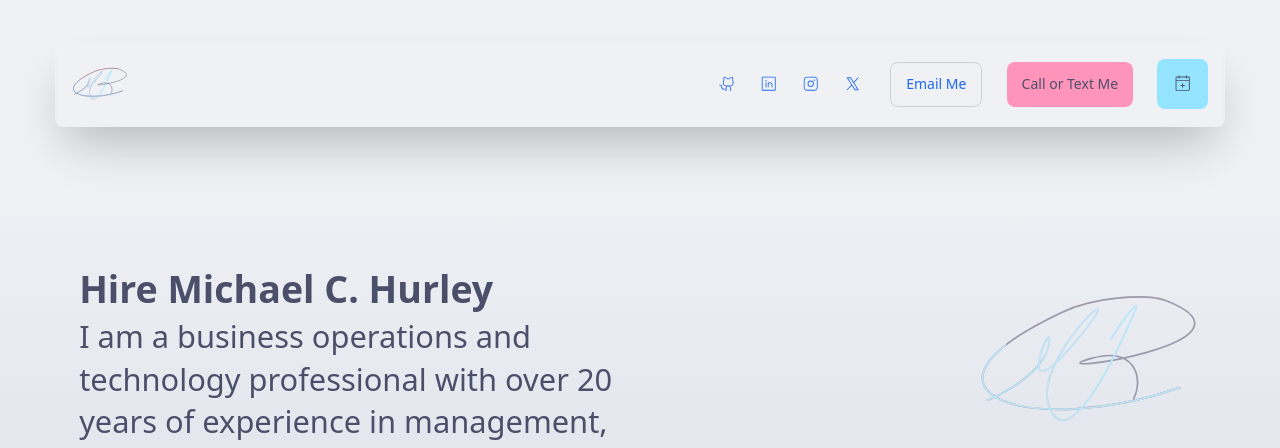
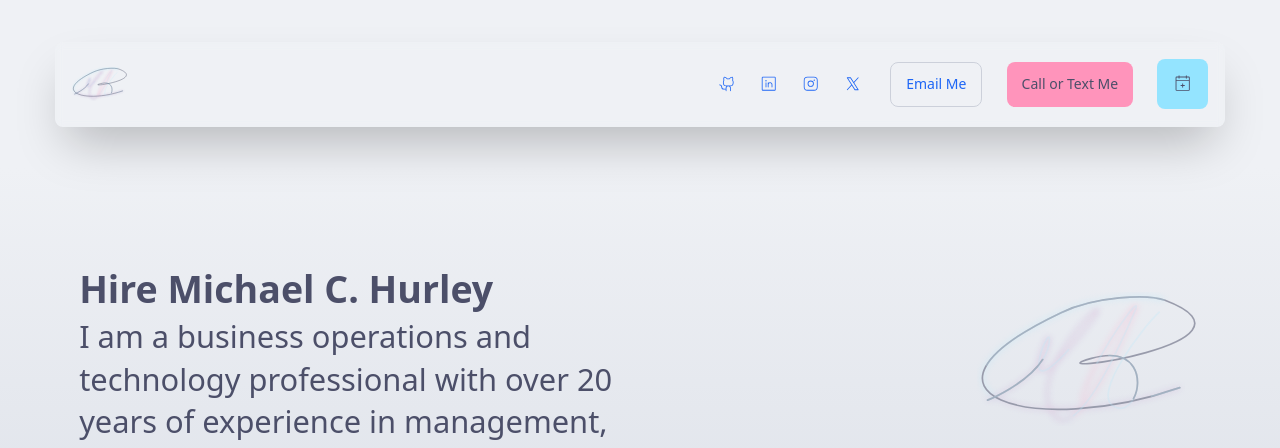
Before and after one commit to michaelmonetized/michaelchurley.com, a Next.js app: page / in a window 1280 px wide. Shown: the top 448 px of the page. Built offline with nearby package versions, Linux system fonts and the light colour scheme.

Commit message:
Logo animation

```diff
--- a/components/ui/logo-svg.tsx
+++ b/components/ui/logo-svg.tsx
@@ -16,7 +16,6 @@ const LogoSVG = (props: React.SVGProps<SVGSVGElement>) => {
         d={path}
         id="logo-svg-glow-cyan"
         fill="none"
-        stroke="#000"
         strokeMiterlimit={10}
         strokeWidth={21}
         strokeDasharray={length}
@@ -26,7 +25,6 @@ const LogoSVG = (props: React.SVGProps<SVGSVGElement>) => {
         d={path}
         id="logo-svg-glow-magenta"
         fill="none"
-        stroke="#000"
         strokeMiterlimit={10}
         strokeWidth={21}
         strokeDasharray={length}
@@ -36,7 +34,6 @@ const LogoSVG = (props: React.SVGProps<SVGSVGElement>) => {
         d={path}
         id="logo-svg"
         fill="none"
-        stroke="#000"
         strokeMiterlimit={10}
         strokeWidth={21}
       />
@@ -44,7 +41,6 @@ const LogoSVG = (props: React.SVGProps<SVGSVGElement>) => {
         d={path}
         id="logo-svg-trace-cyan"
         fill="none"
-        stroke="#000"
         strokeMiterlimit={10}
         strokeWidth={21}
         strokeDasharray={length}
@@ -54,7 +50,6 @@ const LogoSVG = (props: React.SVGProps<SVGSVGElement>) => {
         d={path}
         id="logo-svg-treace-magenta"
         fill="none"
-        stroke="#000"
         strokeMiterlimit={10}
         strokeWidth={21}
         strokeDasharray={length}
--- a/styles/globals.css
+++ b/styles/globals.css
@@ -536,13 +536,6 @@
     }
   }
 
-  path#logo-svg {
-    --svg-stroke-length: 19719.580774788763;
-    stroke-dasharray: var(--svg-stroke-length);
-    stroke-dashoffset: var(--svg-stroke-length);
-    animation: draw-svg 10s forwards ease-out;
-  }
-
   .logo-svg-wrapper path {
     --svg-stroke-length: 19719.580774788763;
     stroke-linecap: round;
@@ -558,18 +551,33 @@
   .logo-svg-wrapper path#logo-svg-trace-cyan,
   .logo-svg-wrapper path#logo-svg-trace-magenta {
     stroke-dasharray: calc(var(--svg-stroke-length) / 2);
-    animation: draw-svg-fx 5s infinite ease-in-out;
+    animation: draw-svg-fx 10s infinite ease-in-out;
+  }
+
+  .logo-svg-wrapper path#logo-svg-trace-cyan,
+  .logo-svg-wrapper path#logo-svg-trace-magenta {
+    stroke-dasharray: calc(var(--svg-stroke-length) / 8);
+    opacity: 0.3;
+    animation: draw-svg-fx 10s infinite ease-in-out;
   }
 
   .logo-svg-wrapper path#logo-svg-trace-magenta,
   .logo-svg-wrapper path#logo-svg-glow-magenta {
     stroke: var(--magenta);
-    animation-delay: 0.2s;
+    animation-delay: 3s;
   }
 
   .logo-svg-wrapper path#logo-svg-glow-magenta,
   .logo-svg-wrapper path#logo-svg-glow-cyan {
-    filter: blur(8px);
+    filter: blur(42px);
+  }
+
+  .logo-svg-wrapper path#logo-svg {
+    --svg-stroke-length: 19719.580774788763;
+    stroke: var(--foreground);
+    stroke-dasharray: var(--svg-stroke-length);
+    stroke-dashoffset: var(--svg-stroke-length);
+    animation: draw-svg 10s forwards ease-out;
   }
 
   @keyframes draw-svg {
```
